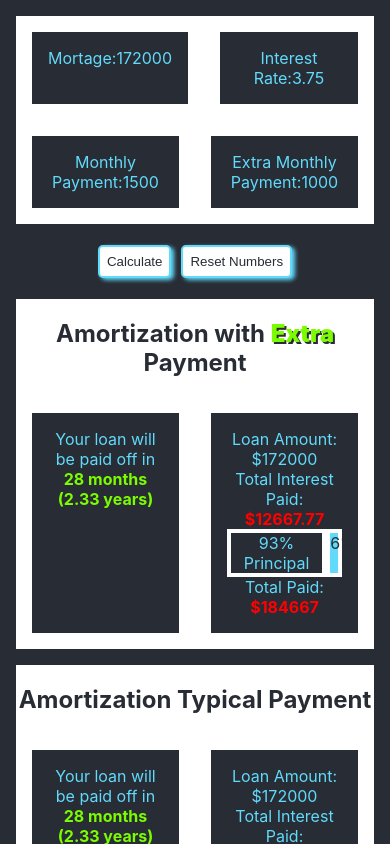
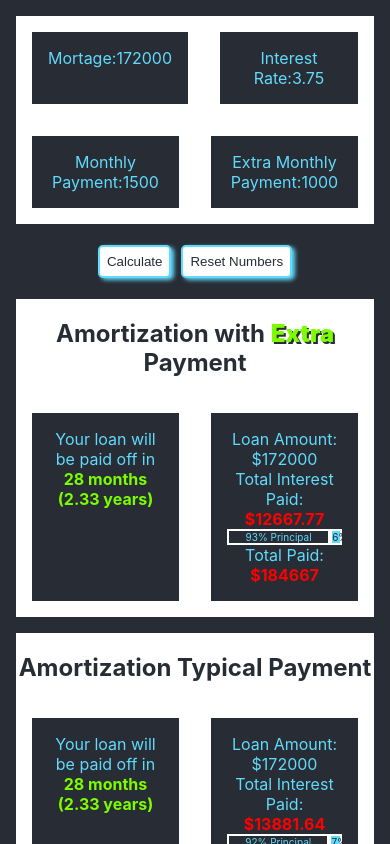
Before and after one commit to saykaren/LoanTest, a React (Create React App) app: page / in a window 390 px wide. Both pictures are taken after a click on the button "Calculate". Shown: the top 844 px of the page. Built offline with nearby package versions, Linux system fonts and the light colour scheme.

Commit message:
Made percentages smaller to look better on phone

```diff
--- a/src/components/app/DataRevealed.js
+++ b/src/components/app/DataRevealed.js
@@ -50,7 +50,8 @@ const RevealData = ({
                 style={{
                   width: `${extraPrincipalWidth}%`,
                   backgroundColor: '#282c34',
-                  border: '4px solid white',
+                  border: '2px solid white',
+                  fontSize: 'x-small',
                 }}
               >
                 {parseInt(extraPrincipalWidth)}% Principal
@@ -60,8 +61,9 @@ const RevealData = ({
                 style={{
                   width: `${extraInterestWidth}%`,
                   backgroundColor: '#61dafb',
-                  border: '4px solid white',
+                  border: '2px solid white',
                   color: '#282c34',
+                  fontSize: 'x-small',
                 }}
               >
                 {parseInt(extraInterestWidth)}%
@@ -93,7 +95,8 @@ const RevealData = ({
                 style={{
                   width: `${principalWidth}%`,
                   backgroundColor: '#282c34',
-                  border: '4px solid white',
+                  border: '2px solid white',
+                  fontSize: 'x-small',
                 }}
               >
                 {parseInt(principalWidth)}% Principal
@@ -103,8 +106,9 @@ const RevealData = ({
                 style={{
                   width: `${interestWidth}%`,
                   backgroundColor: '#61dafb',
-                  border: '4px solid white',
+                  border: '2px solid white',
                   color: '#282c34',
+                  fontSize: 'x-small',
                 }}
               >
                 {parseInt(interestWidth)}%
```
